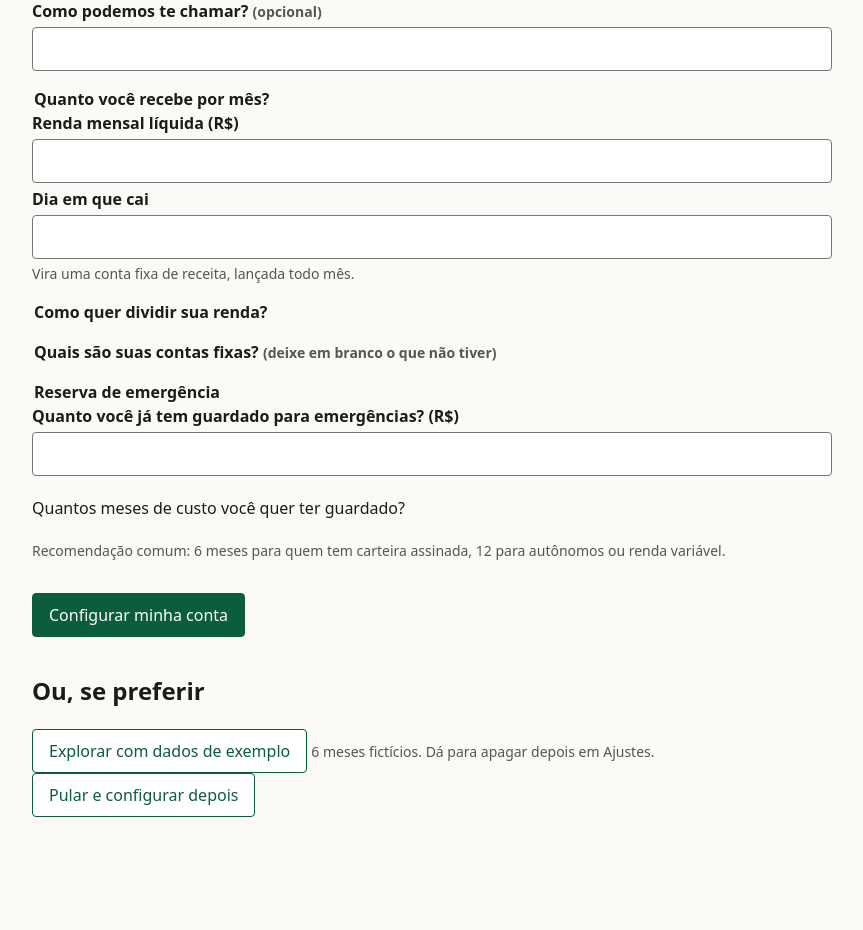
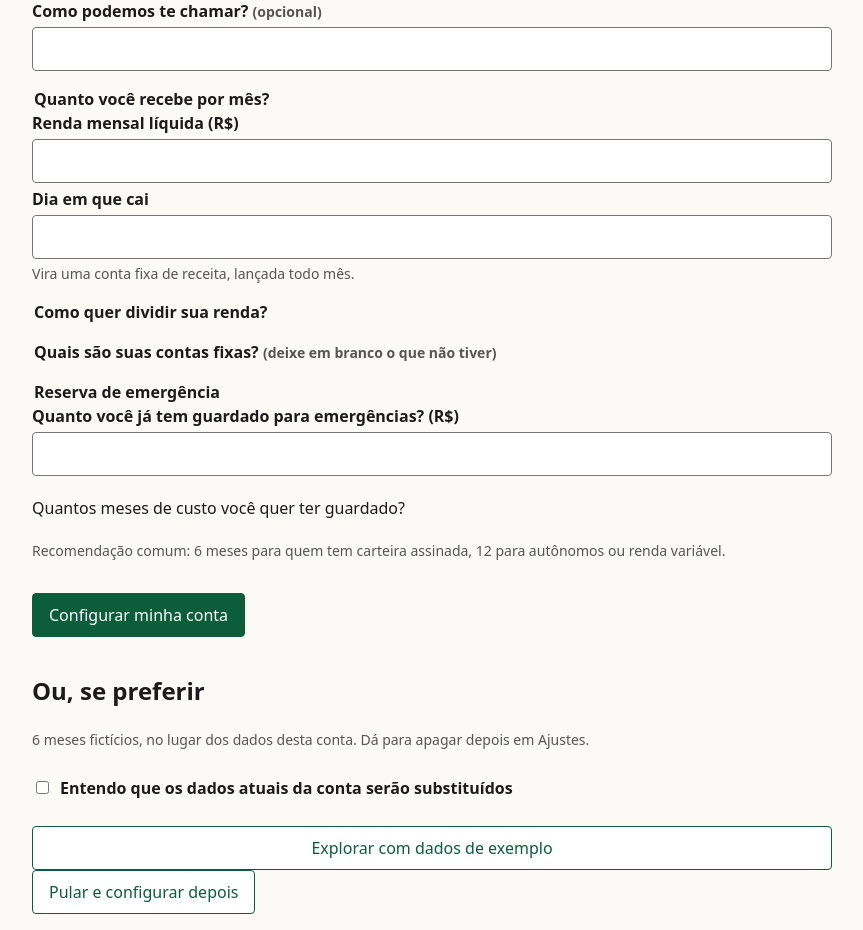
Before and after one commit to fabasDev/sistema-de-controle-financeiro, a Spring app: template src/main/resources/templates/onboarding.html in a window 1280 px wide. Shown: the part 209-1139 px from the top of the page, without its empty margins (208-1071 px from the left). Before the commit the page ends 1026 px from the top, so only its background shows below. Run offline with Thymeleaf, Linux system fonts and the light colour scheme; the template is opened without the code that fills it, so the values that code supplies are empty; some of the project's set-up classes (security, data sources, template engines, error pages and the like) are left out, and stand-ins take their place; database files in the repository are not loaded.

Commit message:
Pede confirmação também no botão de dados de exemplo do assistente inicial
A revisão de segurança da Fase 3 não achou vulnerabilidades acima do limite
de confiança, mas notou que o botão "Explorar com dados de exemplo" da
página /comecar mandava a confirmação escondida. Como ele substitui os dados
da conta, agora exige marcar a caixa, igual em Ajustes (regra do CLAUDE.md:
apagar pede confirmação ou permite desfazer).

Co-Authored-By: Claude Opus 5.5 <noreply@anthropic.com>

```diff
--- a/src/main/resources/templates/onboarding.html
+++ b/src/main/resources/templates/onboarding.html
@@ -73,11 +73,11 @@
 
     <section aria-labelledby="outras-titulo">
         <h2 id="outras-titulo">Ou, se preferir</h2>
-        <form th:action="@{/ajustes/exemplo}" method="post" class="inline">
-            <input type="hidden" name="confirmo" value="sim">
+        <form th:action="@{/ajustes/exemplo}" method="post" class="form">
+            <p class="small">6 meses fictícios, no lugar dos dados desta conta. Dá para apagar depois em Ajustes.</p>
+            <label><input type="checkbox" name="confirmo" value="sim" required> Entendo que os dados atuais da conta serão substituídos</label>
             <button type="submit">Explorar com dados de exemplo</button>
         </form>
-        <span class="small">6 meses fictícios. Dá para apagar depois em Ajustes.</span>
         <form th:action="@{/comecar/pular}" method="post">
             <button type="submit">Pular e configurar depois</button>
         </form>
```
